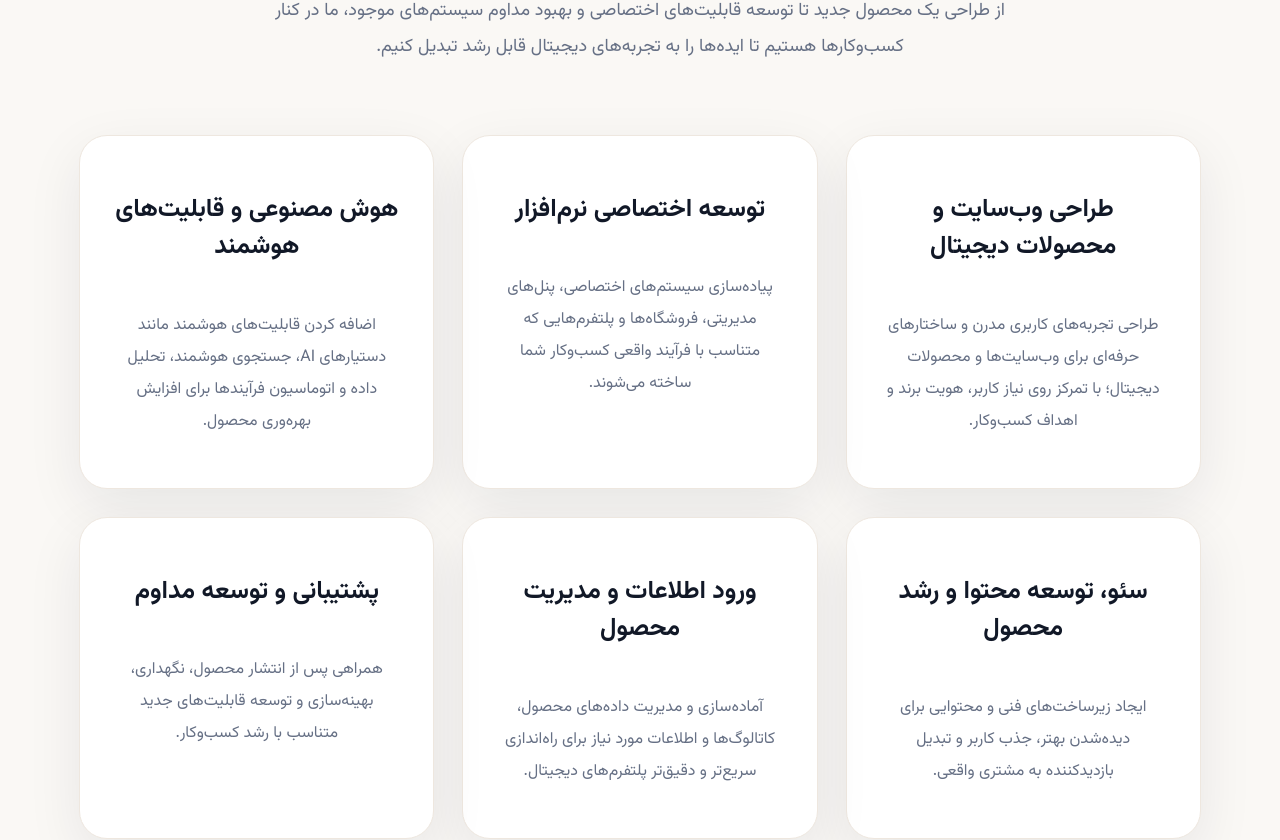
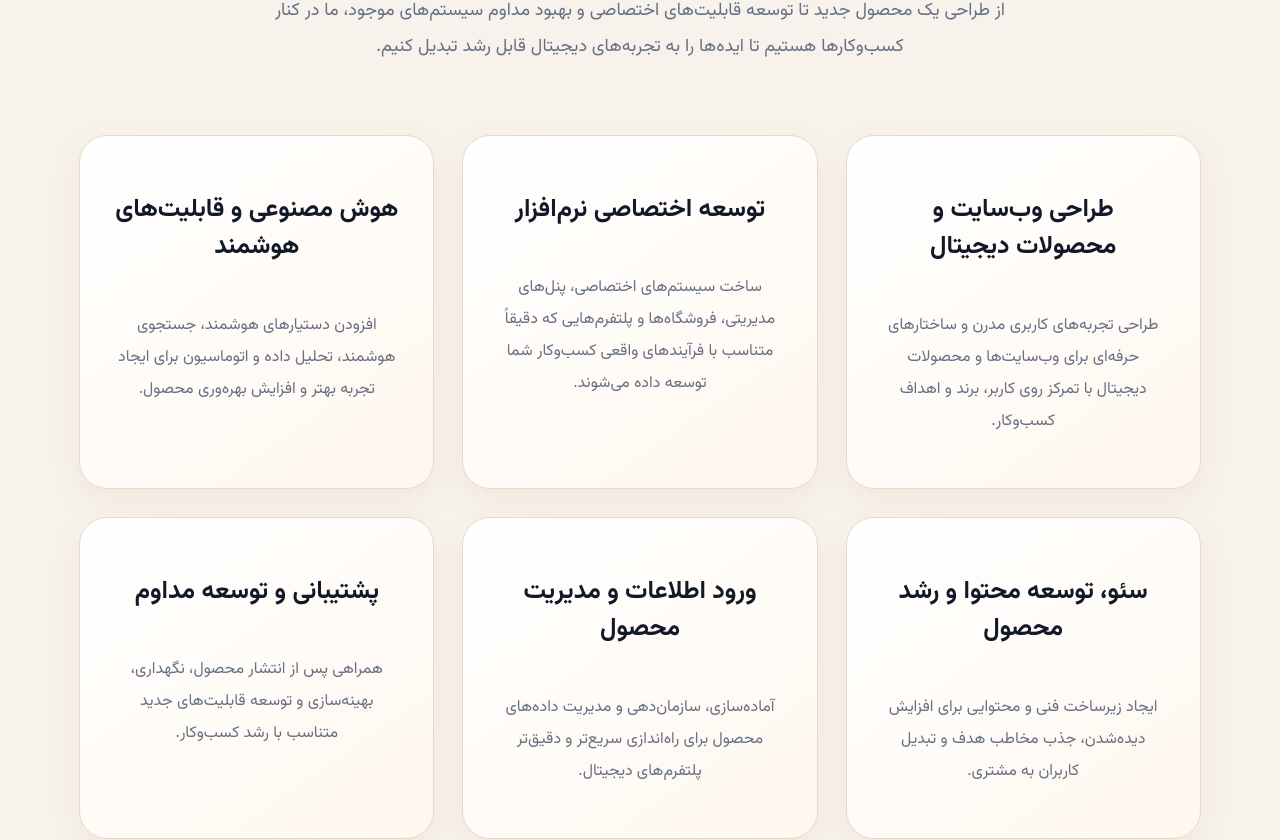
Before and after one commit to zohreksh/smartpilot, a Nuxt app: page /services in a window 1280 px wide. Shown: the part 452-1292 px from the top of the page. Built offline with nearby package versions, Linux system fonts and the light colour scheme.

Commit message:
Improve services page colors and card visual warmth

```diff
--- a/pages/services.vue
+++ b/pages/services.vue
@@ -14,65 +14,42 @@
     <section class="services-grid container">
       <article class="service-card">
         <h2>طراحی وب‌سایت و محصولات دیجیتال</h2>
-        <p>
-          طراحی تجربه‌های کاربری مدرن و ساختارهای حرفه‌ای برای وب‌سایت‌ها و محصولات دیجیتال؛
-          با تمرکز روی نیاز کاربر، هویت برند و اهداف کسب‌وکار.
-        </p>
+        <p>طراحی تجربه‌های کاربری مدرن و ساختارهای حرفه‌ای برای وب‌سایت‌ها و محصولات دیجیتال با تمرکز روی کاربر، برند و اهداف کسب‌وکار.</p>
       </article>
-
       <article class="service-card">
         <h2>توسعه اختصاصی نرم‌افزار</h2>
-        <p>
-          پیاده‌سازی سیستم‌های اختصاصی، پنل‌های مدیریتی، فروشگاه‌ها و پلتفرم‌هایی که
-          متناسب با فرآیند واقعی کسب‌وکار شما ساخته می‌شوند.
-        </p>
+        <p>ساخت سیستم‌های اختصاصی، پنل‌های مدیریتی، فروشگاه‌ها و پلتفرم‌هایی که دقیقاً متناسب با فرآیندهای واقعی کسب‌وکار شما توسعه داده می‌شوند.</p>
       </article>
-
       <article class="service-card">
         <h2>هوش مصنوعی و قابلیت‌های هوشمند</h2>
-        <p>
-          اضافه کردن قابلیت‌های هوشمند مانند دستیارهای AI، جستجوی هوشمند، تحلیل داده و
-          اتوماسیون فرآیندها برای افزایش بهره‌وری محصول.
-        </p>
+        <p>افزودن دستیارهای هوشمند، جستجوی هوشمند، تحلیل داده و اتوماسیون برای ایجاد تجربه بهتر و افزایش بهره‌وری محصول.</p>
       </article>
-
       <article class="service-card">
         <h2>سئو، توسعه محتوا و رشد محصول</h2>
-        <p>
-          ایجاد زیرساخت‌های فنی و محتوایی برای دیده‌شدن بهتر، جذب کاربر و تبدیل بازدیدکننده
-          به مشتری واقعی.
-        </p>
+        <p>ایجاد زیرساخت فنی و محتوایی برای افزایش دیده‌شدن، جذب مخاطب هدف و تبدیل کاربران به مشتری.</p>
       </article>
-
       <article class="service-card">
         <h2>ورود اطلاعات و مدیریت محصول</h2>
-        <p>
-          آماده‌سازی و مدیریت داده‌های محصول، کاتالوگ‌ها و اطلاعات مورد نیاز برای راه‌اندازی
-          سریع‌تر و دقیق‌تر پلتفرم‌های دیجیتال.
-        </p>
+        <p>آماده‌سازی، سازمان‌دهی و مدیریت داده‌های محصول برای راه‌اندازی سریع‌تر و دقیق‌تر پلتفرم‌های دیجیتال.</p>
       </article>
-
       <article class="service-card">
         <h2>پشتیبانی و توسعه مداوم</h2>
-        <p>
-          همراهی پس از انتشار محصول، نگهداری، بهینه‌سازی و توسعه قابلیت‌های جدید متناسب با
-          رشد کسب‌وکار.
-        </p>
+        <p>همراهی پس از انتشار محصول، نگهداری، بهینه‌سازی و توسعه قابلیت‌های جدید متناسب با رشد کسب‌وکار.</p>
       </article>
     </section>
   </main>
 </template>
 
 <style scoped>
-.services-page{direction:rtl;background:#faf8f5;color:#111827;min-height:100vh}
+.services-page{direction:rtl;background:#f7f2eb;color:#111827;min-height:100vh}
 .container{max-width:1180px;margin:auto;padding:0 28px}
 .hero{text-align:center;padding:110px 28px 70px}
 .eyebrow{display:inline-block;background:#fff0e6;color:#d95f00;padding:8px 18px;border-radius:999px}
 .hero h1{font-size:clamp(36px,5vw,58px);line-height:1.45;margin:30px auto;max-width:850px}
 .hero p{max-width:760px;margin:auto;color:#667085;font-size:18px;line-height:2}
 .services-grid{display:grid;grid-template-columns:repeat(3,1fr);gap:28px;padding-bottom:100px}
-.service-card{background:#fff;border:1px solid #eee7df;border-radius:28px;padding:34px;min-height:250px;transition:.25s}
-.service-card:hover{transform:translateY(-6px)}
+.service-card{background:linear-gradient(145deg,#ffffff,#fff7ef);border:1px solid #ead8c7;border-radius:28px;padding:34px;min-height:250px;transition:.25s;box-shadow:0 10px 30px rgba(170,120,70,.08)}
+.service-card:hover{transform:translateY(-6px);box-shadow:0 18px 40px rgba(170,120,70,.14)}
 .service-card h2{font-size:25px;line-height:1.5;margin-bottom:18px}
 .service-card p{color:#667085;line-height:2;font-size:16px}
 @media(max-width:900px){.services-grid{grid-template-columns:1fr}.hero{padding-top:80px}.service-card{padding:26px}}
```
